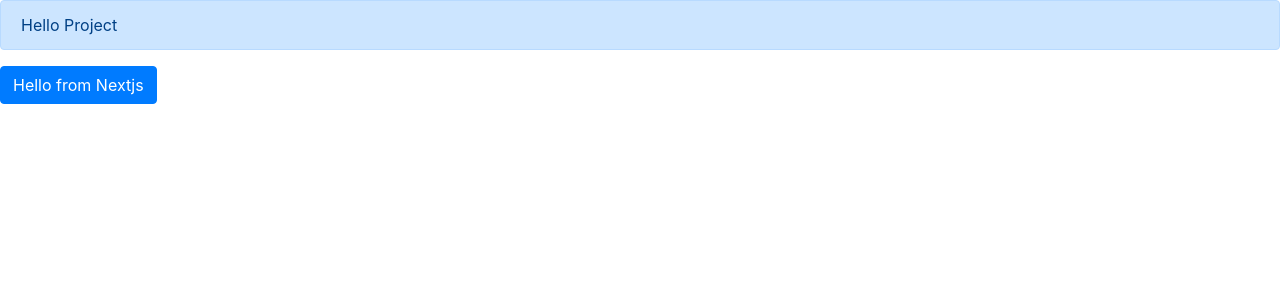
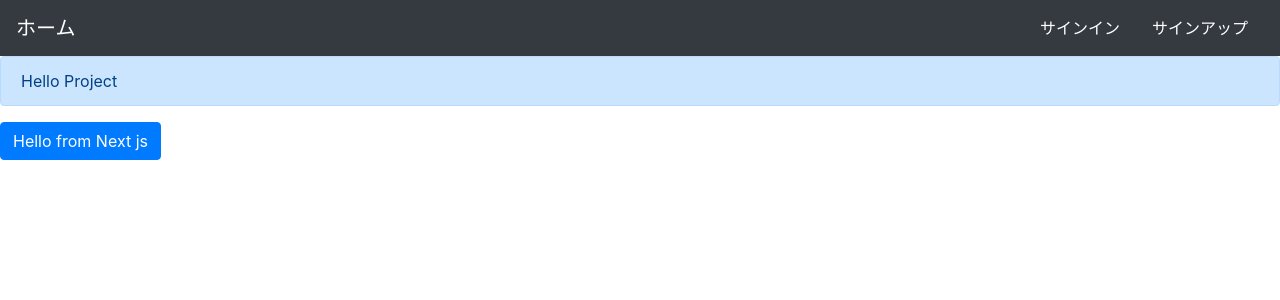
Before and after one commit to yuuka-wtnb/fooddelivery, a Next.js app: page / in a window 1280 px wide. Shown: the top 300 px of the page. Built offline with nearby package versions, Linux system fonts and the light colour scheme.

Commit message:
Layoutの追加

```diff
--- /dev/null
+++ b/components/Layout.js
@@ -0,0 +1,51 @@
+import React from "react";
+import App, { Container } from "next/app";
+import Head from "next/head";
+import Link from "next/link";
+import {Nav,NavItem} from "reactstrap";
+
+const Layout = (props) => {
+  return (
+    <div>
+      <Head>
+        <title>フードデリバリーサービス</title>
+        <link
+          rel="stylesheet"
+          href="https://cdn.jsdelivr.net/npm/bootstrap@4.0.0/dist/css/bootstrap.min.css"
+        />
+      </Head>
+      <header>
+        <style jsx>
+            {
+                `a{
+                    color: white;
+                }`
+            }
+        </style>
+        <Nav className="navbar navbar-dark bg-dark">
+            <NavItem>
+                <Link href="/">
+                    <a className="navbar-brand">ホーム</a>
+                </Link>
+            </NavItem>
+
+            <NavItem className="ml-auto">
+                <Link href="/login">
+                    <a className="nav-link">サインイン</a>
+                </Link>
+            </NavItem>
+
+            <NavItem>
+                <Link href="/register">
+                    <a className="nav-link">サインアップ</a>
+                </Link>
+            </NavItem>
+
+        </Nav>
+      </header>
+      <Container>{props.children}</Container>
+    </div>
+  );
+};
+
+export default Layout;
--- a/pages/_app.js
+++ b/pages/_app.js
@@ -1,6 +1,8 @@
 import React from "react";
 import App from "next/app";
 import Head from "next/head";
+import Layout from "../components/layout";
+
 
 //Appで使っているものをMy Appで使うことができる
 export default class MyApp extends App {
@@ -14,7 +16,9 @@
             href="https://cdn.jsdelivr.net/npm/bootstrap@4.0.0/dist/css/bootstrap.min.css"
           />
         </Head>
-        <Component {...pageProps}></Component>
+        <Layout>
+          <Component {...pageProps}></Component>
+        </Layout>
       </>
     );
   }
--- a/pages/index.js
+++ b/pages/index.js
@@ -7,7 +7,7 @@
                 <Alert color="primary">
                     Hello Project
                 </Alert>
-                <Button color="primary">Hello from Nextjs</Button>
+                <Button color="primary">Hello from Next js</Button>
             </div>
         </div>
     );
```
Also changed, not shown: 1 other file (tests, documents, lock files or other folders).
